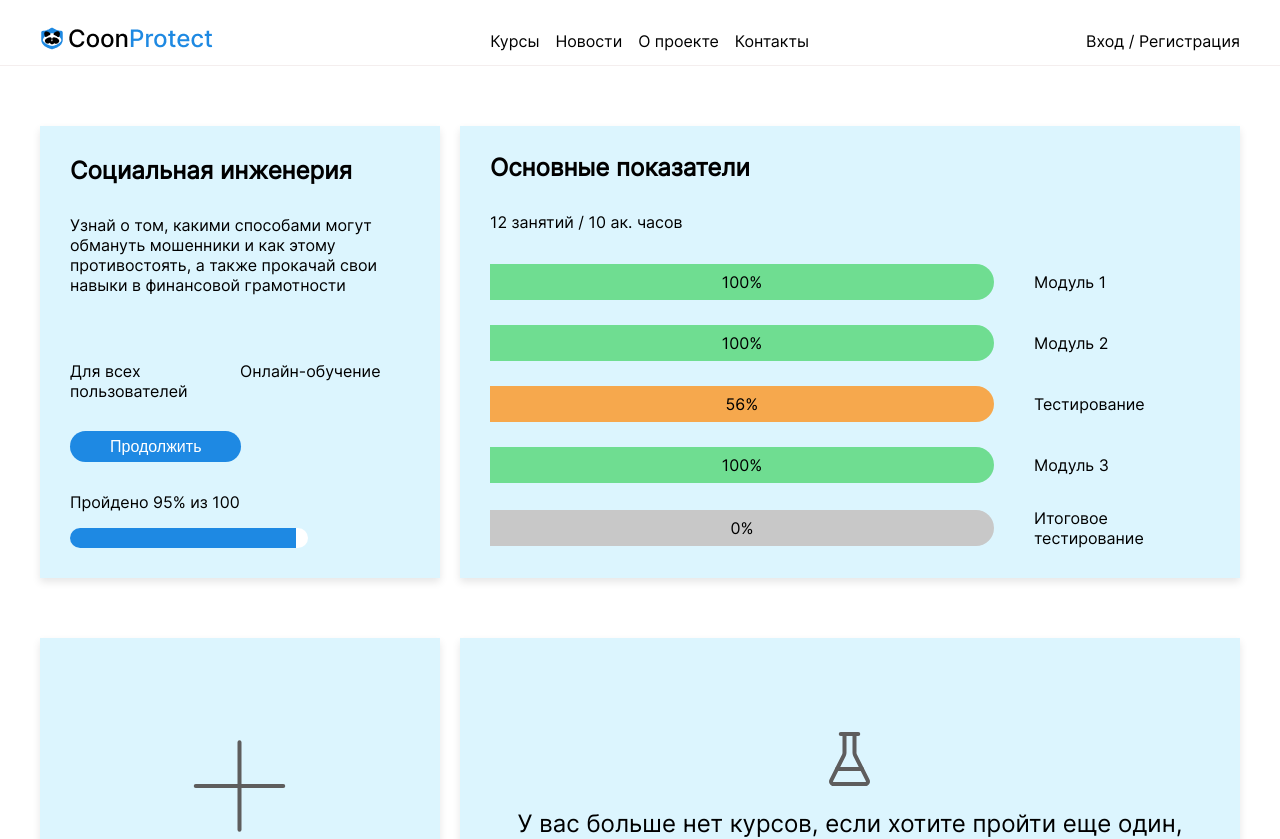
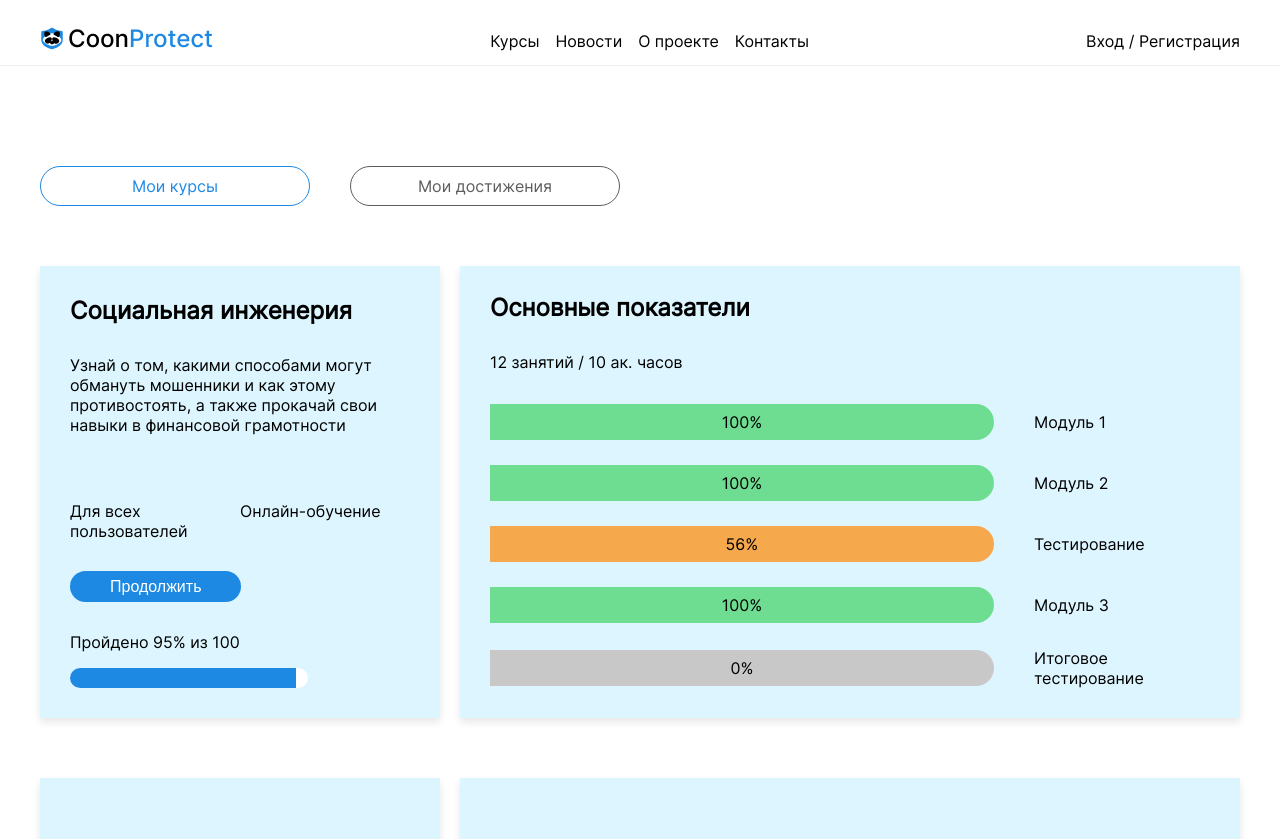
Before and after one commit to Alis2417/CoonProtect, a React (Create React App) app in the folder frontend/coonproject/: page /courses in a window 1280 px wide. Shown: the top 839 px of the page. Built offline with nearby package versions, Linux system fonts and the light colour scheme.

Commit message:
Добавил табы.

```diff
--- a/frontend/coonproject/src/pages/courses/courses.css
+++ b/frontend/coonproject/src/pages/courses/courses.css
@@ -2,6 +2,35 @@
     max-width: 1200px;
     margin-left: auto;
     margin-right: auto;
+}
+
+.courses-page__tabs {
+    display: flex;
+    gap: 40px;
+    margin-top: 100px;
+}
+
+.courses-page__tab {
+    border-radius: 20px;
+    min-width: 270px;
+    min-height: 40px;
+    color: #5E5D5D;
+    background-color: white;
+    border: 1px solid #5E5D5D;
+    display: flex;
+    align-items: center;
+    justify-content: center;
+}
+
+.courses-page__tab a {
+    text-decoration: none;
+    color: unset;
+}
+
+.courses-page__tab-active {
+    border-color: #1E89E3;
+    color: #1E89E3;
+    pointer-events: none;
 }
 
 .courses-page-card__row {
--- a/frontend/coonproject/src/pages/courses/index.js
+++ b/frontend/coonproject/src/pages/courses/index.js
@@ -2,10 +2,35 @@ import CourseCard from './components/course-card';
 import { CourseProgressCard } from './components/CourseProgressCard';
 import './courses.css';
 import { courses } from './mock';
+import { Link, useLocation, useMatch } from "react-router-dom";
+
+const tabs = [
+  {
+    href: 'courses',
+    label: 'Мои курсы',
+  },
+  {
+    href: 'i_don_know',
+    label: 'Мои достижения',
+  },
+]
 
 function CoursesPage() {
+    const location = useLocation();
+    console.log(location);
+
+    const getIsActive = (href) => {
+      return location.pathname.includes(href);
+    }
     return (
         <div className="courses-page">
+            <div className="courses-page__tabs">
+                {tabs.map((tab) => (
+                    <div className={["courses-page__tab", getIsActive(tab.href) ? "courses-page__tab-active" : ''].join(' ')}>
+                       <Link to={tab.href}>{tab.label}</Link>
+                    </div>
+                ))}
+            </div>
             {courses.map(course => (
                 <div className="courses-page-card__row" key={course.id}>
                     <CourseCard
```
Lines whose indentation alone changed are shown as unchanged.
